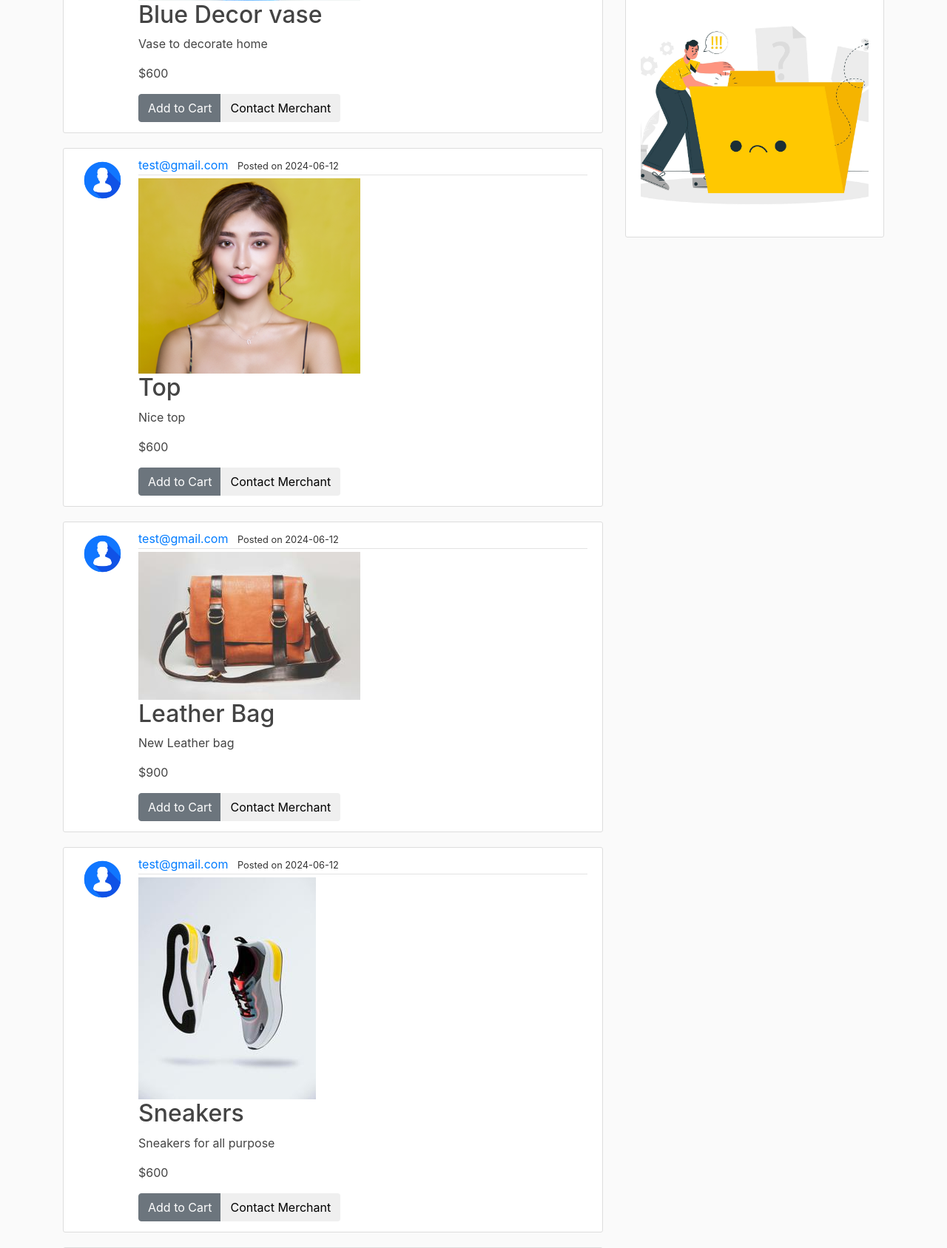
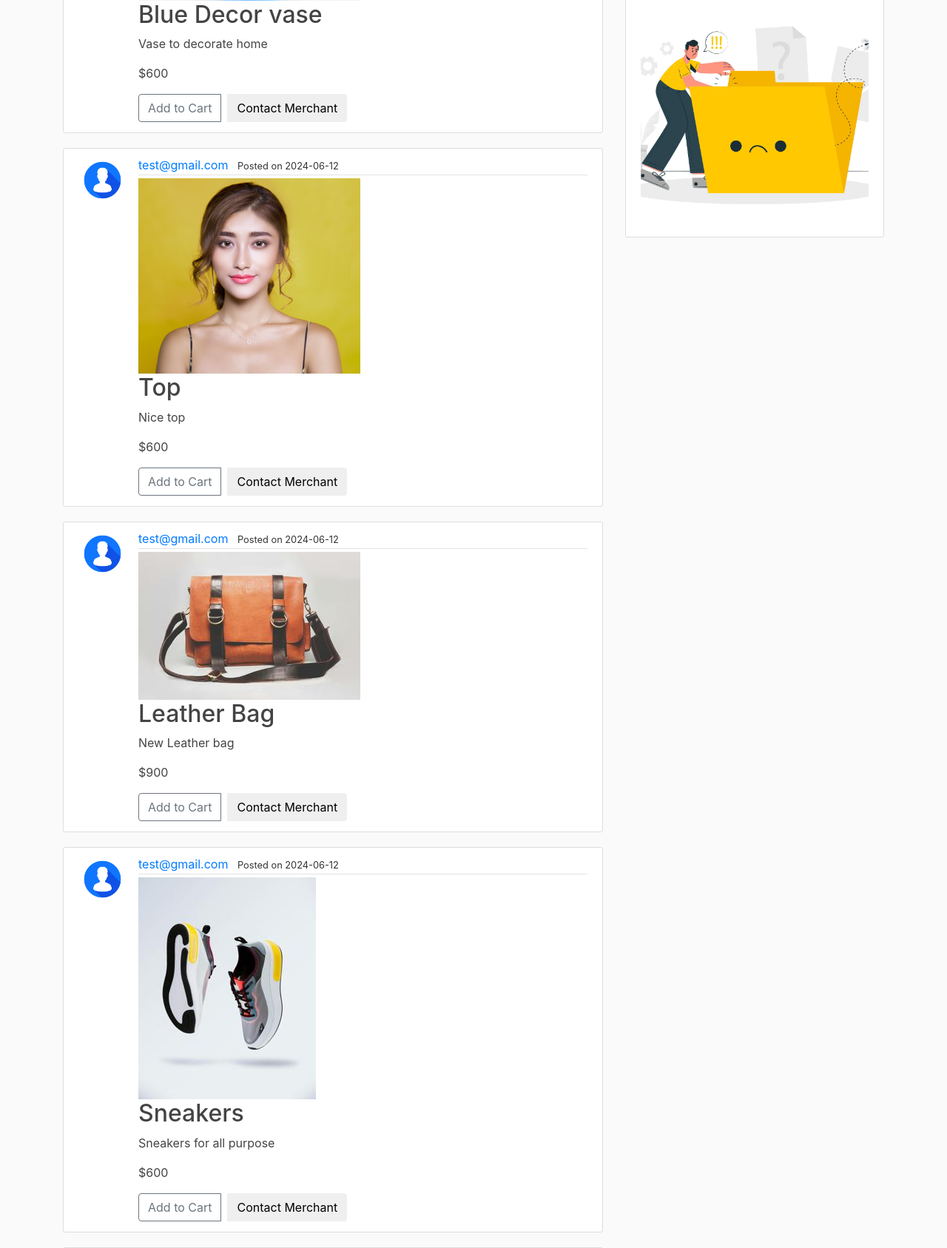
Before and after one commit to Nekgate/Travellers_Mart, a Flask app: page /products in a window 1280 px wide. Shown: the part 437-2124 px from the top of the page at 74% size. Run offline with Flask 3, Linux system fonts and the light colour scheme; some libraries are stand-ins or nearby versions.

Commit message:
styles and updated price

```diff
--- a/Flask_Mart/flask_station/templates/home.html
+++ b/Flask_Mart/flask_station/templates/home.html
@@ -31,9 +31,9 @@
 
       </div>
       <div class="d-flex flex-wrap btn-group">
-        <button data-product-id="{{ post.id }}" class="btn btn-secondary add-to-cart-btn" type="button">Add to
+        <button data-product-id="{{ post.id }}" class="btn btn-outline-secondary add-to-cart-btn" type="button">Add to
           Cart</button>
-        <button class="btn">Contact Merchant</button>
+        <button class="btn ml-2">Contact Merchant</button>
       </div>
     </div>
   </article>
```
Also changed, not shown: Flask_Mart/instance/site.db.
